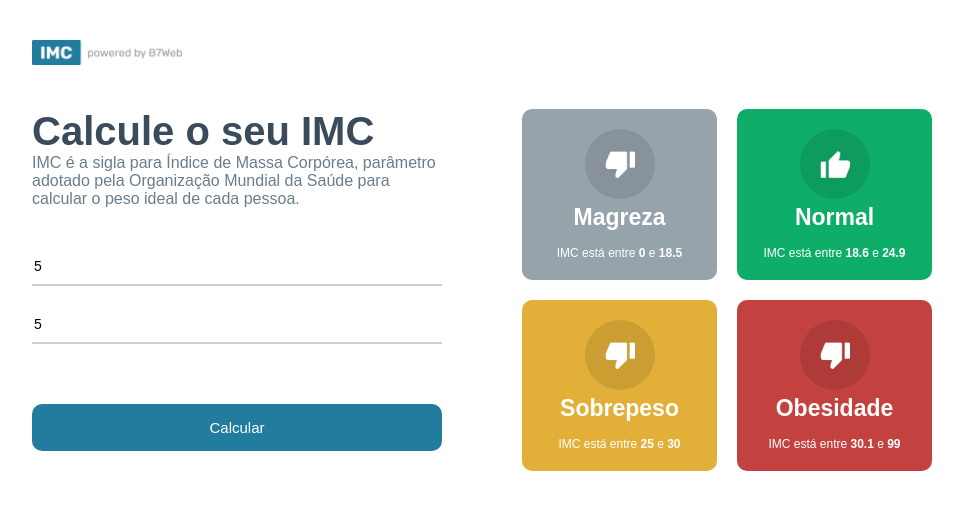
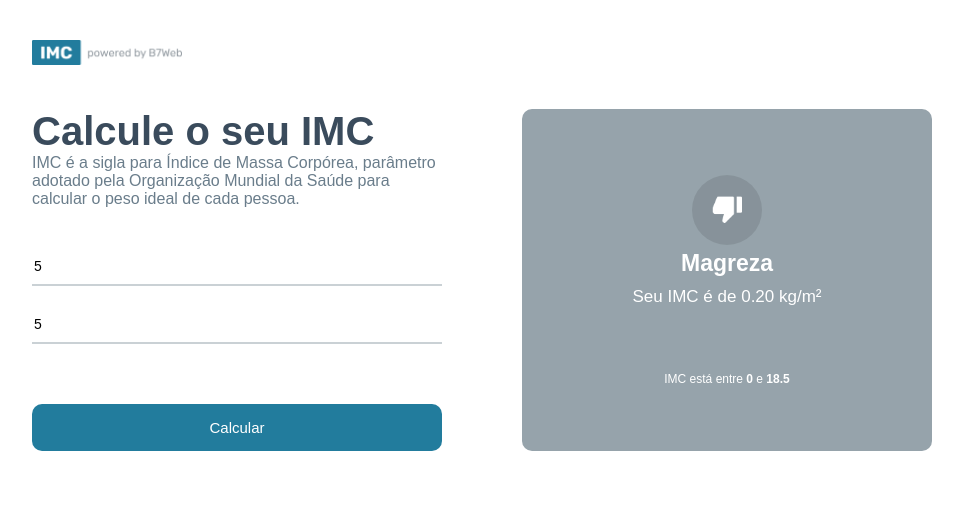
Before and after one commit to F4ELL/CalculatorIMC, a React (Create React App) app: page / in a window 1280 px wide. Both pictures are taken after typing "5", "5" into the empty fields and a click on the button "Calcular". Shown: the top 510 px of the page, without its empty margins (158-1121 px from the left). Built offline with nearby package versions, Linux system fonts and the light colour scheme.

Commit message:
feat: making work

```diff
--- a/src/App.module.css
+++ b/src/App.module.css
@@ -62,15 +62,20 @@
     opacity: .8;
 }
 
-.rightSide{
+.container .rightSide{
     flex: 1;
     margin-left: 40px;
     display: flex;
 }
 
-.rightSide .grid{
+.container .rightSide .grid{
     flex: 1;
     display: grid;
     grid-template-columns: repeat(2, 1fr);
     gap: 20px;
 }
+
+.container .rightSide .rightBig{
+    flex: 1;
+    display: flex;
+}
--- a/src/App.tsx
+++ b/src/App.tsx
@@ -3,16 +3,17 @@
 import poweredImage from './assets/powered.png'
 import { GridItem } from './components/GridItem';
 
-import { levels, calculateImc } from './helpers/imc'
+import { levels, calculateImc, Level } from './helpers/imc'
 
 function App() {
 
   const [ heightField, setHeightField ] = useState<number>(0)
   const [ weightField, setWeightField ] = useState<number>(0)
+  const [ toShow, setToShow ] = useState<Level | null>(null);
 
   const handleCalculateButton = () => {
     if(heightField && weightField){
-
+      setToShow(calculateImc(heightField, weightField));
     } else{
       alert("Digite todos os campos.")
     }
@@ -47,11 +48,19 @@
           <button onClick={handleCalculateButton}>Calcular</button>
         </div>
         <div className={styles.rightSide}>
-          <div className={styles.grid}>
-            {levels.map((item, key) => (
-              <GridItem key={key} item={item}/>
-            ))}
-          </div>
+          {!toShow &&
+            <div className={styles.grid}>
+              {levels.map((item, key) => (
+                <GridItem key={key} item={item}/>
+              ))}
+            </div>
+          }
+          {toShow &&
+            <div className={styles.rightBig}>
+              <div className={styles.rightArrow}></div>
+              <GridItem item={toShow} />
+            </div>
+          }
         </div>
       </div>
     </div>
--- a/src/components/GridItem/GridItem.module.css
+++ b/src/components/GridItem/GridItem.module.css
@@ -29,3 +29,8 @@
     font-size: 12px;
     margin-top: 15px;
 }
+
+.yourImc{
+    font-size: 17px;
+    margin: 10px 0 50px 0;
+}
--- a/src/components/GridItem/index.tsx
+++ b/src/components/GridItem/index.tsx
@@ -16,6 +16,13 @@
             <div className={styles.gridTitle}>
                 {item.title}
             </div>
+
+            {item.yourImc &&
+                <div className={styles.yourImc}>
+                    Seu IMC é de {item.yourImc.toFixed(2)} kg/m²
+                </div>
+            }
+
             <div className={styles.gridInfo}>
                 <>
                     IMC está entre <strong>{item.imc[0]}</strong> e <strong>{item.imc[1]}</strong>
--- a/src/helpers/imc.ts
+++ b/src/helpers/imc.ts
@@ -17,8 +17,10 @@
     const imc = weight / (height * height)
 
     for(let i in levels){
-        if(imc >= levels[i].imc[0] && imc < levels[i].imc[1])
-            return levels[i];
+        if(imc >= levels[i].imc[0] && imc < levels[i].imc[1]){
+            levels[i].yourImc = imc
+            return levels[i]
+        }
     }
 
     return null;
```
